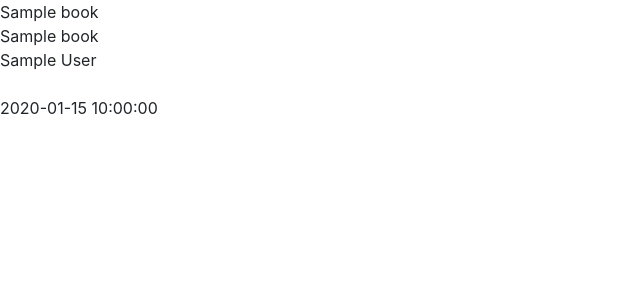
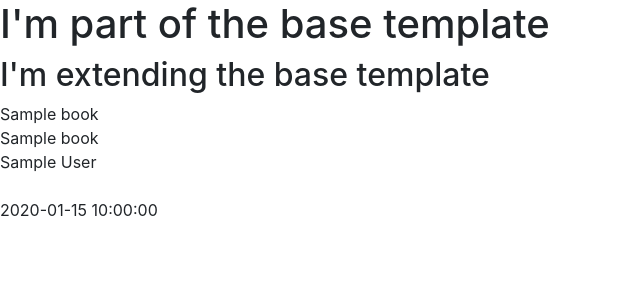
Before and after one commit to Code-Institute-Submissions/Entrepreneur-Bookshelf, a Flask app: page / in a window 1280 px wide. Shown: the top 300 px of the page, without its empty margins (0-640 px from the left). Run offline with Flask 2, Linux system fonts and the light colour scheme; a database or web service that is not in the repository returns one stand-in record (values such as "Sample title"); some libraries are stand-ins or nearby versions.

Commit message:
Create base template and books initial page setup

```diff
--- /dev/null
+++ b/templates/base.html
@@ -0,0 +1,23 @@
+<!DOCTYPE html>
+<html lang="en">
+
+<head>
+	<meta charset="UTF-8">
+	<meta name="viewport" content="width=device-width, initial-scale=1.0">
+	<meta http-equiv="X-UA-Compatible" content="ie=edge">
+	<link rel="stylesheet" href="https://cdnjs.cloudflare.com/ajax/libs/twitter-bootstrap/4.5.0/css/bootstrap.min.css">
+	<link rel="stylesheet" href="https://cdnjs.cloudflare.com/ajax/libs/font-awesome/5.13.0/css/all.min.css">
+	<link rel="stylesheet" href="assets/css/style.css">
+	<title>Book Manager</title>
+</head>
+
+<body>
+	<h1>I'm part of the base template</h1>
+	{% block content %}
+	{% endblock %}
+	<script src="https://cdnjs.cloudflare.com/ajax/libs/jquery/3.5.1/jquery.slim.min.js"></script>
+	<script src="https://cdnjs.cloudflare.com/ajax/libs/popper.js/1.16.1/umd/popper.min.js"></script>
+	<script src="https://cdnjs.cloudflare.com/ajax/libs/twitter-bootstrap/4.5.0/js/bootstrap.min.js"></script>
+</body>
+
+</html>
--- a/templates/books.html
+++ b/templates/books.html
@@ -1,17 +1,8 @@
-<!DOCTYPE html>
-<html lang="en">
+{% extends "base.html" %}
+{% block content %}
 
-<head>
-	<meta charset="UTF-8">
-	<meta name="viewport" content="width=device-width, initial-scale=1.0">
-	<meta http-equiv="X-UA-Compatible" content="ie=edge">
-	<link rel="stylesheet" href="https://cdnjs.cloudflare.com/ajax/libs/twitter-bootstrap/4.5.0/css/bootstrap.min.css">
-	<link rel="stylesheet" href="https://cdnjs.cloudflare.com/ajax/libs/font-awesome/5.13.0/css/all.min.css">
-	<link rel="stylesheet" href="assets/css/style.css">
-	<title>Book Manager</title>
-</head>
+<h2>I'm extending the base template</h2>
 
-<body>
 {% for book in books %}
 {{ book.book_title }}<br>
 {{ book.category_name }}<br>
@@ -19,9 +10,5 @@
 {{ book.is_priority }}<br>
 {{ book.read_by_date }}<br>
 {% endfor %}
-	<script src="https://cdnjs.cloudflare.com/ajax/libs/jquery/3.5.1/jquery.slim.min.js"></script>
-	<script src="https://cdnjs.cloudflare.com/ajax/libs/popper.js/1.16.1/umd/popper.min.js"></script>
-	<script src="https://cdnjs.cloudflare.com/ajax/libs/twitter-bootstrap/4.5.0/js/bootstrap.min.js"></script>
-</body>
 
-</html>
+{% endblock %}
```
Lines whose indentation alone changed are shown as unchanged.
